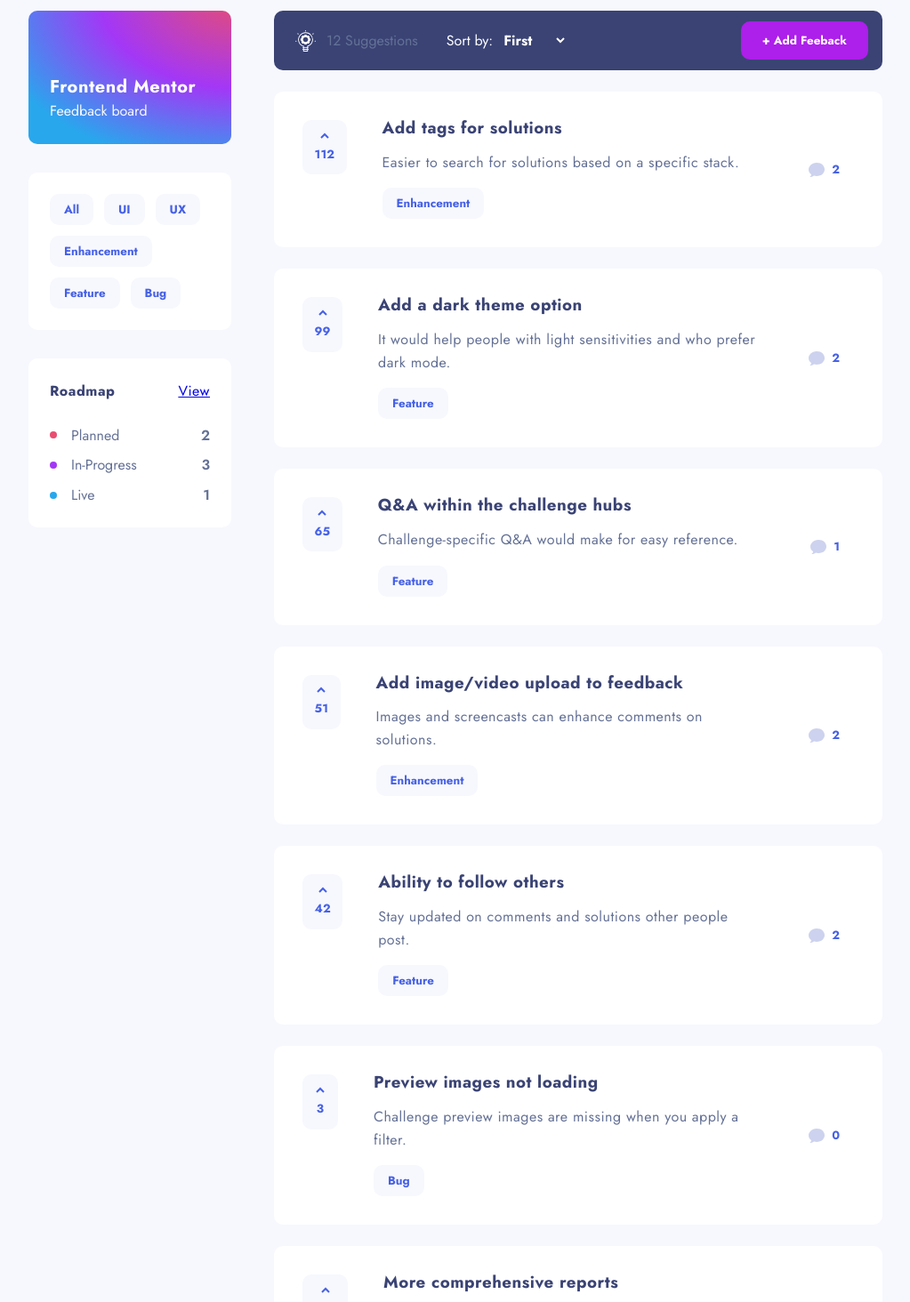
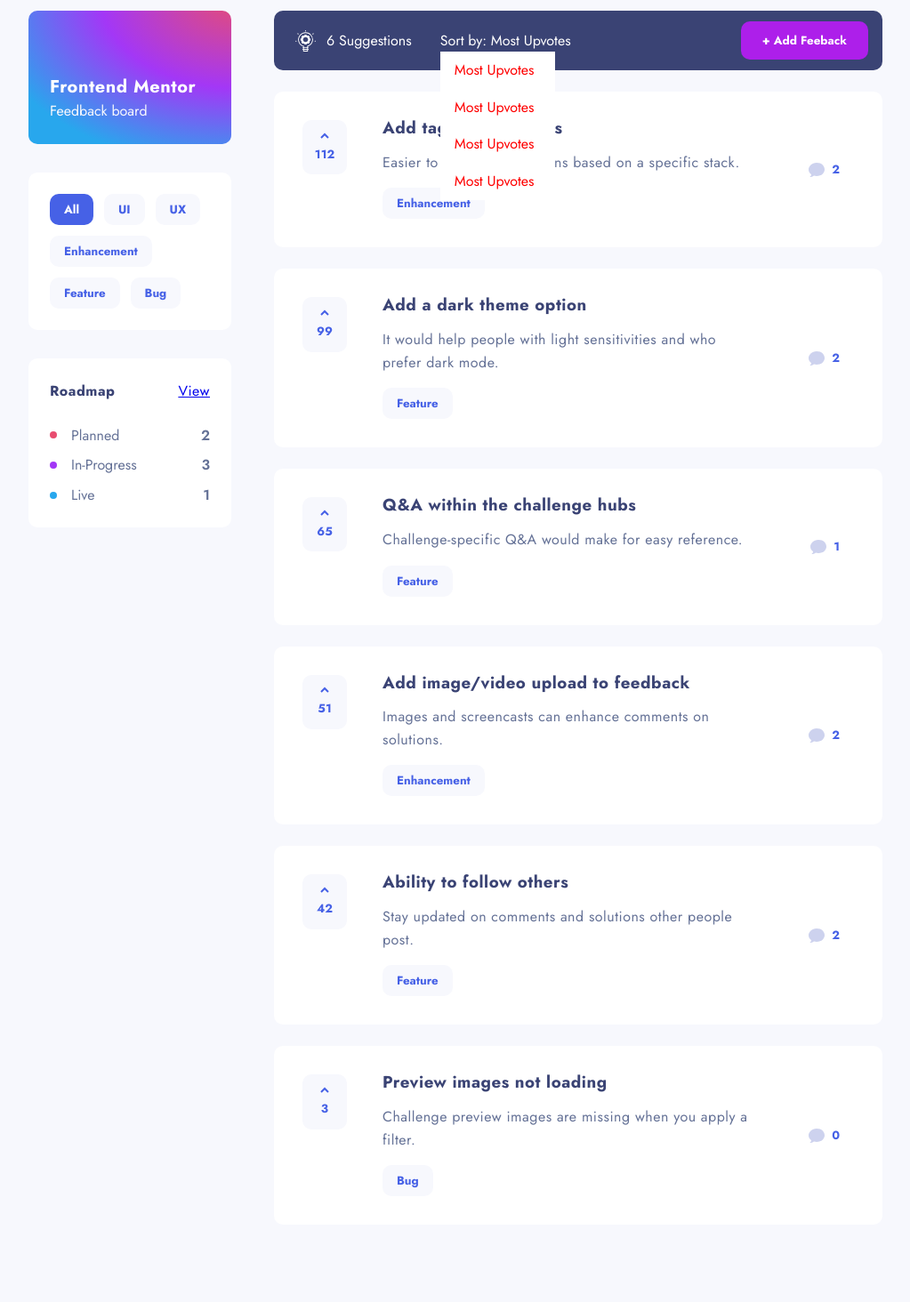
Before and after one commit to ubong-s/fem-product-feedback-react, a React (Create React App) app: page / in a window 1280 px wide. Shown: the part 100-1564 px from the top of the page at 89% size, without its empty margins (128-1151 px from the left). Built offline with nearby package versions, Linux system fonts and the light colour scheme.

Commit message:
updated redux

```diff
--- a/src/components/feedback-detail/AddComment.js
+++ b/src/components/feedback-detail/AddComment.js
@@ -1,7 +1,10 @@
+import { useState } from 'react';
 import styled from 'styled-components';
-import { breakpoints, misc } from '../../styles';
+import { misc } from '../../styles';
 
 const AddComment = () => {
+   const [message, setMessage] = useState('');
+   const [messageCount, setMessageCount] = useState(255);
    return (
       <AddCommentWrap>
          <h2>Add Comment</h2>
@@ -10,9 +13,15 @@
                name=''
                id=''
                placeholder='Type your comment here'
+               value={message}
+               maxLength={255}
+               onChange={(e) => {
+                  setMessage(e.target.value);
+                  setMessageCount((prev) => prev - 1);
+               }}
             ></textarea>
             <div className='form-footer'>
-               <p>255 characters left</p>
+               <p>{messageCount} characters left</p>
                <button type='submit' className='btn add-btn'>
                   Post Comment
                </button>
--- a/src/components/feedback-detail/FeedbackHeader.js
+++ b/src/components/feedback-detail/FeedbackHeader.js
@@ -12,6 +12,7 @@
    description,
    category,
    upvotes,
+   upvoted,
    comments,
 }) => {
    const dispatch = useDispatch();
@@ -20,7 +21,7 @@
       <FeedbackHeaderWrap>
          <span className='upvote-count tablet'>
             <button
-               className='btn upvote-btn'
+               className={upvoted ? 'btn upvote-btn active' : 'btn  upvote-btn'}
                onClick={() => {
                   dispatch(upvoteRequest(id));
                }}
@@ -46,7 +47,11 @@
 
          <span className='upvote-count'>
             <button
-               className=' btn mobile upvote-btn'
+               className={
+                  upvoted
+                     ? 'btn mobile upvote-btn active'
+                     : 'btn mobile upvote-btn'
+               }
                onClick={() => {
                   dispatch(upvoteRequest(id));
                }}
@@ -115,6 +120,12 @@
       .upvote-btn {
          position: relative;
          z-index: 20;
+         transition: background-color 0.3s ease-in-out;
+
+         &:hover,
+         &.active {
+            background-color: ${(props) => props.theme.grey_hover};
+         }
       }
    }
 
@@ -136,7 +147,7 @@
          .btn {
             flex-direction: column;
             padding: 0.85rem;
-            min-width: 40px;
+            min-width: 50px;
          }
       }
    }
--- a/src/components/suggestions/HeaderNav.js
+++ b/src/components/suggestions/HeaderNav.js
@@ -1,18 +1,45 @@
 import { Link } from 'react-router-dom';
 import styled from 'styled-components';
 import { breakpoints, misc, typography } from '../../styles';
+import { useSelector, useDispatch } from 'react-redux';
+import { updateFilters } from '../../redux/features/product-requests/productRequestsSlice';
+
+const categories = [
+   { id: 1, type: 'All' },
+   { id: 2, type: 'UI' },
+   { id: 3, type: 'UX' },
+   { id: 4, type: 'Enhancement' },
+   { id: 5, type: 'Feature' },
+   { id: 6, type: 'Bug' },
+];
 
 const HeaderNav = ({ menuOpen }) => {
+   const dispatch = useDispatch();
+   const {
+      planned,
+      in_progress,
+      live,
+      filters: { category },
+   } = useSelector((state) => state.productRequests);
+
    return (
       <HeaderNavWrap className={menuOpen && 'active'}>
          <div className='header-nav-inner'>
             <div className='categories'>
-               <button className='btn'>All</button>
-               <button className='btn'>UI</button>
-               <button className='btn'>UX</button>
-               <button className='btn'>Enhancement</button>
-               <button className='btn'>Feature</button>
-               <button className='btn'>Bug</button>
+               {categories.map((c) => (
+                  <button
+                     className={category === c.type ? 'btn active' : 'btn'}
+                     key={c.id}
+                     name='category'
+                     onClick={(e) =>
+                        dispatch(
+                           updateFilters({ name: e.target.name, value: c.type })
+                        )
+                     }
+                  >
+                     {c.type}
+                  </button>
+               ))}
             </div>
             <div className='roadmap'>
                <div className='roadmap-intro'>
@@ -22,17 +49,17 @@
                <p className='roadmap-item'>
                   <span className='circle orange'></span>
                   <span>Planned</span>
-                  <span className='number'>2</span>
+                  <span className='number'>{planned?.length}</span>
                </p>
                <p className='roadmap-item'>
                   <span className='circle purple'></span>
                   <span>In-Progress</span>
-                  <span className='number'>3</span>
+                  <span className='number'>{in_progress?.length}</span>
                </p>
                <p className='roadmap-item'>
                   <span className='circle blue'></span>
                   <span>Live</span>
-                  <span className='number'>1</span>
+                  <span className='number'>{live?.length}</span>
                </p>
             </div>
          </div>
@@ -82,6 +109,15 @@
          align-items: flex-start;
          flex-wrap: wrap;
          gap: 0.5rem;
+
+         .btn {
+            transition: background-color 0.3s ease-in-out;
+
+            &.active {
+               background-color: ${(props) => props.theme.blue} !important;
+               color: ${(props) => props.theme.white};
+            }
+         }
       }
 
       .roadmap {
--- a/src/components/suggestions/SuggestionCard.js
+++ b/src/components/suggestions/SuggestionCard.js
@@ -14,6 +14,7 @@
    description,
    category,
    upvotes,
+   upvoted,
    comments,
 }) => {
    const dispatch = useDispatch();
@@ -22,7 +23,7 @@
       <SuggestionCardWrap>
          <span className='upvote-count tablet'>
             <button
-               className='btn upvote-btn'
+               className={upvoted ? 'btn upvote-btn active' : 'btn  upvote-btn'}
                onClick={(e) => {
                   dispatch(upvoteRequest(id));
                   e.stopPropagation();
@@ -50,7 +51,11 @@
 
          <span className='upvote-count'>
             <button
-               className=' btn mobile upvote-btn'
+               className={
+                  upvoted
+                     ? 'btn mobile upvote-btn active'
+                     : 'btn mobile upvote-btn'
+               }
                onClick={(e) => {
                   dispatch(upvoteRequest(id));
                   e.stopPropagation();
@@ -124,6 +129,12 @@
       .upvote-btn {
          position: relative;
          z-index: 20;
+         transition: background-color 0.3s ease-in-out;
+
+         &:hover,
+         &.active {
+            background-color: ${(props) => props.theme.grey_hover};
+         }
       }
    }
 
@@ -145,7 +156,7 @@
          .btn {
             flex-direction: column;
             padding: 0.85rem;
-            min-width: 40px;
+            min-width: 50px;
          }
       }
    }
--- a/src/components/suggestions/SuggestionsContent.js
+++ b/src/components/suggestions/SuggestionsContent.js
@@ -9,9 +9,10 @@
 import SuggestionCard from './SuggestionCard';
 
 const SuggestionsContent = () => {
-   const requests = useSelector(
-      (state) => state.productRequests.filteredRequests
-   );
+   const {
+      suggestion: suggestions,
+      filters: { sort },
+   } = useSelector((state) => state.productRequests);
 
    return (
       <SuggestionsContentWrap>
@@ -22,21 +23,21 @@
                   src='/assets/suggestions/icon-suggestions.svg'
                   alt='icon-suggestions'
                />
-               <p>{requests.length} Suggestions</p>
+               <p>{suggestions.length} Suggestions</p>
             </div>
             <div className='sort'>
-               <label htmlFor='sort'>Sort by:</label>
-               <select name='sort' id='sort'>
-                  <option value='first'>first</option>
-                  <option value='second'>second</option>
-                  <option value='third'>third</option>
-                  <option value='fourth'>fourth</option>
-               </select>
+               <span>Sort by: {sort}</span>
+               <div className='options'>
+                  <span>Most Upvotes</span>
+                  <span>Most Upvotes</span>
+                  <span>Most Upvotes</span>
+                  <span>Most Upvotes</span>
+               </div>
             </div>
             <button className='btn add-btn'>+ Add Feeback</button>
          </SortAdd>
          <Suggestions>
-            {requests.map((s) => (
+            {suggestions.map((s) => (
                <SuggestionCard key={s.id} {...s} />
             ))}
          </Suggestions>
@@ -58,12 +59,29 @@
 
    .suggestions-count {
       display: none;
+
+      p {
+         color: ${(props) => props.theme.white};
+      }
    }
 
    .sort {
-      label {
+      position: relative;
+      span {
          color: ${(props) => props.theme.white};
          margin-right: 0.5rem;
+      }
+
+      .options {
+         position: absolute;
+         background-color: ${(props) => props.theme.white};
+         display: flex;
+         flex-direction: column;
+
+         span {
+            color: red;
+            padding: 0.5rem 1rem;
+         }
       }
 
       select {
--- a/src/pages/index.js
+++ b/src/pages/index.js
@@ -2,8 +2,16 @@
 import { Seo } from '../components/shared';
 import { Header, SuggestionsContent } from '../components/suggestions';
 import { breakpoints } from '../styles';
+import { useEffect } from 'react';
+import { useDispatch } from 'react-redux';
+import { fetchStatuses } from '../redux/features/product-requests/productRequestsSlice';
 
 export default function Home() {
+   const dispatch = useDispatch();
+   useEffect(() => {
+      dispatch(fetchStatuses());
+   }, []);
+
    return (
       <>
          <Seo />
--- a/src/redux/features/product-requests/productRequestsSlice.js
+++ b/src/redux/features/product-requests/productRequestsSlice.js
@@ -1,37 +1,70 @@
-import { createSlice } from '@reduxjs/toolkit';
+import { createAction, createSlice } from '@reduxjs/toolkit';
 import data from '../../../data/data.json';
+
+function filterStatus(requests, statusParams) {
+   return requests.filter((status) => status?.status === statusParams);
+}
+
+function replaceSpace(str) {
+   return str.replace('-', '_');
+}
+
+const statuses = [
+   ...new Set(data.productRequests.map((request) => request.status)),
+];
 
 const initialState = {
    currentUser: data.currentUser,
    allRequests: [...data.productRequests],
    filteredRequests: [...data.productRequests],
+   suggestion: [],
+   planned: [],
+   in_progress: [],
+   live: [],
+   filters: { category: 'All', sort: 'Most Upvotes' },
 };
 
 export const productRequestsSlice = createSlice({
    name: 'productRequests',
    initialState,
    reducers: {
+      fetchStatuses: (state) => {
+         for (let i = 0; i < statuses.length; i++) {
+            state[replaceSpace(statuses[i])] = filterStatus(
+               state.allRequests,
+               statuses[i]
+            );
+         }
+      },
+      updateFilters: (state, action) => {
+         const { name, value } = action.payload;
+
+         state.filters[name] = value;
+      },
       upvoteRequest: (state, action) => {
          let id = action.payload;
-         const tempRequests = [...state.allRequests].map((product) => {
-            if (product.id === id && !product.upvoted) {
-               product.upvotes += 1;
-               product.upvoted = true;
-            } else if (product.id === id && product.upvoted) {
-               product.upvotes -= 1;
-               product.upvoted = false;
-            }
 
-            return product;
-         });
+         const upvoteFunc = (requests) =>
+            requests.map((request) => {
+               if (request.id === id && !request.upvoted) {
+                  request.upvotes += 1;
+                  request.upvoted = true;
+               } else if (request.id === id && request.upvoted) {
+                  request.upvotes -= 1;
+                  request.upvoted = false;
+               }
 
-         state.allRequests = tempRequests;
-         state.filteredRequests = tempRequests;
+               return request;
+            });
+
+         state.allRequests = upvoteFunc(state.allRequests);
+         state.suggestion = upvoteFunc(state.suggestion);
       },
    },
 });
 
 // Action creators are generated for each case reducer function
-export const { upvoteRequest } = productRequestsSlice.actions;
+export const { upvoteRequest, fetchStatuses, updateFilters } =
+   productRequestsSlice.actions;
 
 export default productRequestsSlice.reducer;
```
Also changed, not shown: src/utils/helpers.js (added, +8 -0 lines).
